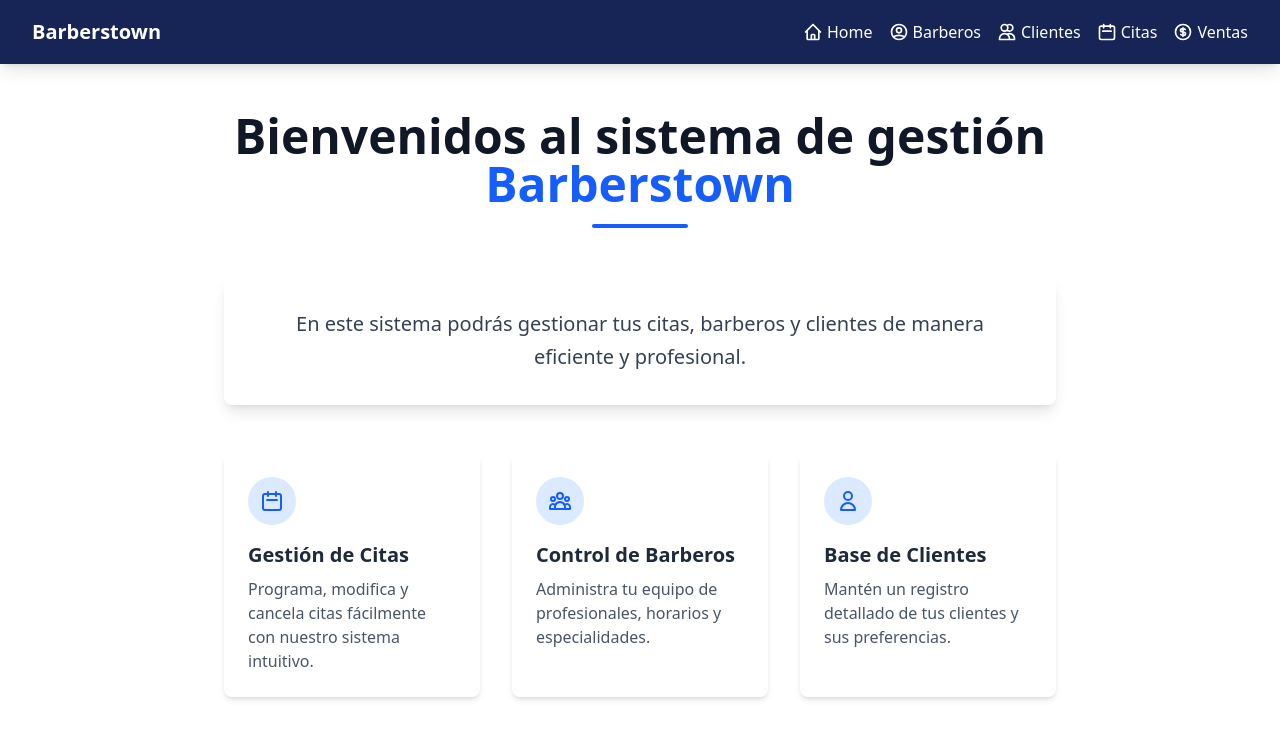
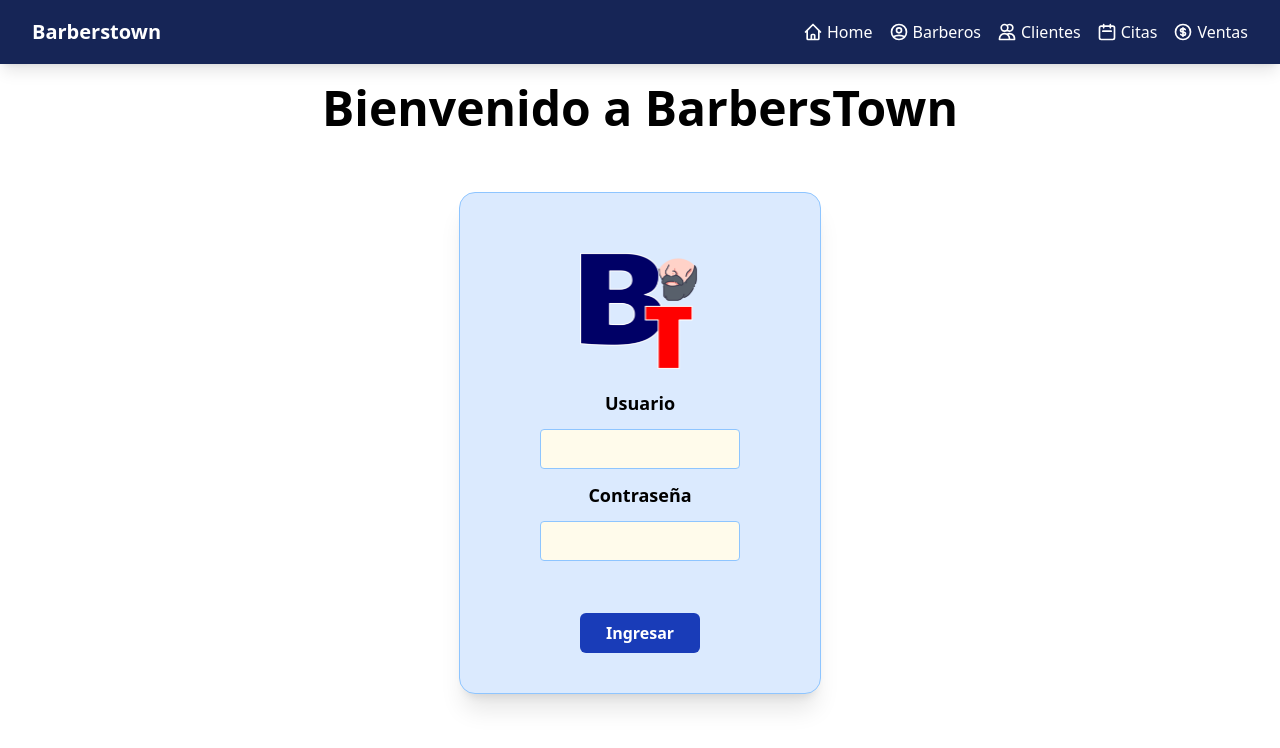
Before and after one commit to olarte91/barberstown-front, an Angular app: page /login in a window 1280 px wide. Before the commit this address led to /. Shown: the top 748 px of the page. Built offline with nearby package versions, Linux system fonts and the light colour scheme.

Commit message:
Login Page

```diff
--- a/src/app/app.routes.ts
+++ b/src/app/app.routes.ts
@@ -5,11 +5,16 @@ import { ClientesPageComponent } from './pages/clientes-page/clientes-page.compo
 import { CitasPageComponent } from './pages/citas-page/citas-page.component';
 import { VentasPageComponent } from './pages/ventas-page/ventas-page.component';
 import { AgregarFormComponent } from './components/agregar-form/agregar-form.component';
+import { LoginComponent } from './pages/login/login/login.component';
 
 export const routes: Routes = [
   {
     path: '',
     component: HomePageComponent
+  },
+  {
+    path: 'login',
+    component: LoginComponent
   },
   {
     path: 'barberos',
--- /dev/null
+++ b/src/app/pages/login/login/login.component.html
@@ -0,0 +1,26 @@
+<div class="w-full h-full flex flex-col justify-center items-center">
+     <div class="w-full h-auto my-5 flex justify-center items-center">
+        <h2 class=" text-5xl font-bold">Bienvenido a BarbersTown</h2>
+     </div>
+     <div class="flex flex-col items-center bg-blue-100 py-10 px-20 my-10 rounded-2xl shadow-xl border-1 border-blue-300">
+        <div>
+            <img src="barberstown-logo.png"
+            alt="avatar"
+            class="w-30 my-5">
+        </div>
+        <div>
+            <form action=""
+            class="flex flex-col items-center">
+                <label for=""
+                class="font-bold text-lg">Usuario</label>
+                <input type="text"
+                class="w-50 h-10 rounded-sm bg-amber-50 my-3 p-2 border-1 border-blue-300 focus:border-2 focus:border-blue-800 focus:outline-none">
+                <label for=""
+                class="font-bold text-lg">Contraseña</label>
+                <input type="password"
+                class="w-50 h-10 rounded-sm bg-amber-50 my-3 p-2 border-1 border-blue-300 focus:border-2 focus:border-blue-800 focus:outline-none">
+                <button class=" w-30 h-10 mt-10 bg-blue-800 p-2 text-white font-bold rounded-md">Ingresar</button>
+            </form>
+        </div>
+     </div>
+</div>
```
Also changed, not shown: src/app/pages/login/login/login.component.ts (added, +11 -0 lines), public/barba.png (added), public/barberstown-logo.png (added), src/app/pages/login/login/login.component.css (added).
